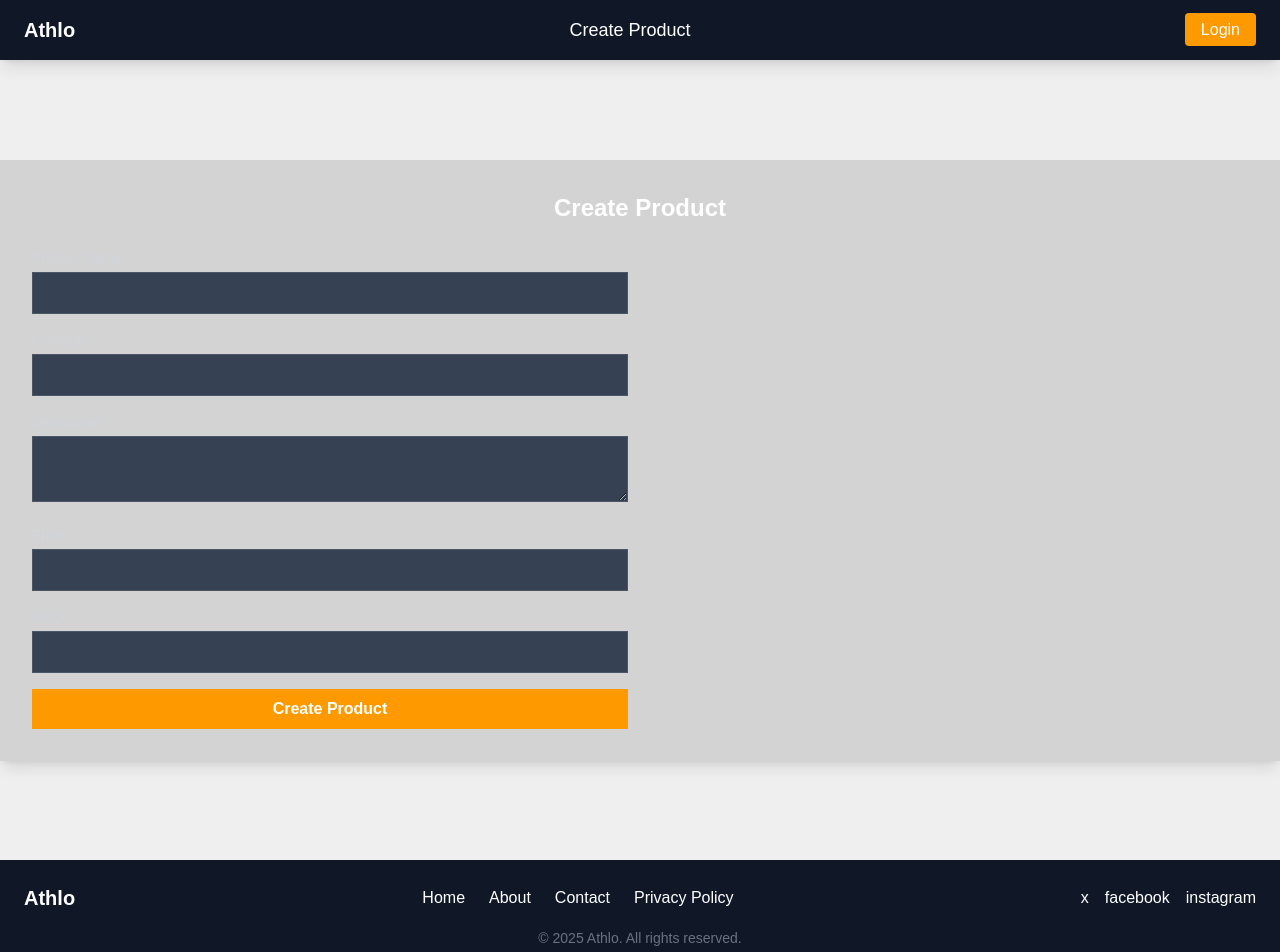
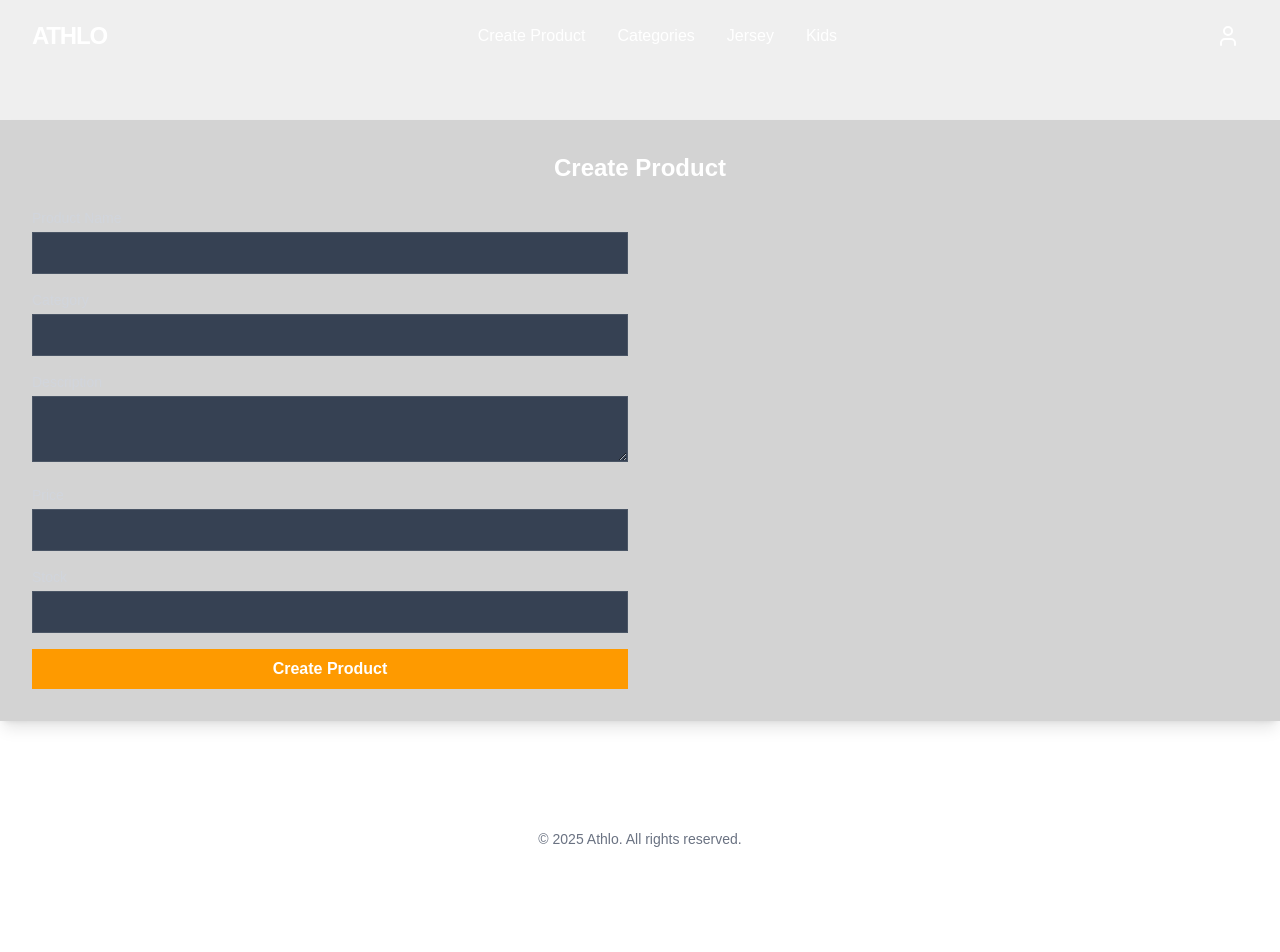
Before and after one commit to ShalvinShaji/athlo_admin, a Next.js app: page /createproduct in a window 1280 px wide. Shown: the top 952 px of the page. After the commit the page ends 873 px from the top, so only its background shows below. Built offline with nearby package versions, Linux system fonts and the light colour scheme; no server answers.

Commit message:
Navbar design completed

```diff
--- a/app/createproduct/page.jsx
+++ b/app/createproduct/page.jsx
@@ -8,7 +8,7 @@ const CreateProduct = () => {
   const [preview, setPreview] = useState(null);
 
   return (
-    <div className="flex items-center justify-center min-h-screen bg-[#1111]">
+    <div className="flex items-center justify-center bg-[#1111] pt-[120px]">
       <div className="w-full p-8 space-y-6 bg-[#2222] shadow-lg">
         <h1 className="text-2xl font-bold text-center text-white">
           Create Product
--- a/app/layout.jsx
+++ b/app/layout.jsx
@@ -24,7 +24,7 @@ export default function RootLayout({ children }) {
       <body
         className={`${geistSans.variable} ${geistMono.variable} antialiased`}
       >
-        <Navbar />
+        <Navbar/>
         {children}
         <Footer />
       </body>
--- a/app/login/page.jsx
+++ b/app/login/page.jsx
@@ -11,9 +11,9 @@ const Login = () => {
   const router = useRouter(); // Get router instance
 
   return (
-    <div className="flex items-center justify-center min-h-screen bg-[#1111]">
+    <div className="flex items-center justify-center bg-[#1111] pt-[120px]">
       <div className="w-full max-w-md p-8 space-y-6 bg-[#2222] shadow-lg">
-        <h1 className="text-2xl font-bold text-center text-white">Login</h1>
+        <h1 className="text-3xl font-bold text-center mb-6">Login to Athlo</h1>
         {error && <p className="text-red-400 text-center">{error}</p>}{" "}
         <Formik
           initialValues={{ email: "", password: "" }}
--- a/components/Footer.jsx
+++ b/components/Footer.jsx
@@ -3,23 +3,26 @@ import Link from "next/link";
 
 const Footer = () => {
   return (
-    <footer className="bg-gray-900 text-white py-6">
+    <footer className=" text-white py-6 mt-10">
       <div className="container mx-auto flex flex-col md:flex-row justify-between items-center px-6">
         <div className="text-xl font-bold">
           <Link href="/">Athlo</Link>
         </div>
 
-        <div className="flex space-x-6 mt-4 md:mt-0">
+        <div className="flex space-x-6 mt-4 md:mt-0 items-center jus">
           <Link href="/" className="hover:text-gray-400">
             Home
           </Link>
-          <Link href="/about" className="hover:text-gray-400">
-            About
+          <Link href="/" className="hover:text-gray-400">
+            Products
           </Link>
-          <Link href="/contact" className="hover:text-gray-400">
+          <Link href="/" className="hover:text-gray-400">
+            Jersey
+          </Link>
+          <Link href="/" className="hover:text-gray-400">
             Contact
           </Link>
-          <Link href="/privacy-policy" className="hover:text-gray-400">
+          <Link href="/" className="hover:text-gray-400">
             Privacy Policy
           </Link>
         </div>
@@ -33,14 +36,7 @@ const Footer = () => {
           >
             x
           </a>
-          <a
-            href="https://facebook.com"
-            target="_blank"
-            rel="noopener noreferrer"
-            className="hover:text-gray-400"
-          >
-            facebook
-          </a>
+
           <a
             href="https://instagram.com"
             target="_blank"
--- a/components/Navbar.jsx
+++ b/components/Navbar.jsx
@@ -1,76 +1,243 @@
 "use client";
-import { useEffect, useState } from "react";
+
+import { useState, useEffect, useRef } from "react";
 import Link from "next/link";
-import { useRouter } from "next/navigation";
+import { Menu, X, User } from "lucide-react";
+import { usePathname, useRouter } from "next/navigation";
 
-const Navbar = () => {
+export default function Navbar() {
+  const [isOpen, setIsOpen] = useState(false);
+  const [isScrolled, setIsScrolled] = useState(false);
   const [isLoggedIn, setIsLoggedIn] = useState(false);
+  const [menuOpen, setMenuOpen] = useState(false);
+  const menuRef = useRef(null);
+  const pathname = usePathname();
   const router = useRouter();
 
   useEffect(() => {
+    const handleScroll = () => {
+      setIsScrolled(window.scrollY > 0);
+    };
+
     const checkLoginStatus = () => {
       const token = localStorage.getItem("adminToken");
       setIsLoggedIn(!!token);
     };
 
     checkLoginStatus();
-
+    window.addEventListener("scroll", handleScroll);
     window.addEventListener("storage", checkLoginStatus);
 
     return () => {
+      window.removeEventListener("scroll", handleScroll);
       window.removeEventListener("storage", checkLoginStatus);
     };
   }, []);
 
-  // Handle Logout
+  // Close menu when clicking outside
+  useEffect(() => {
+    const handleClickOutside = (event) => {
+      if (menuRef.current && !menuRef.current.contains(event.target)) {
+        setMenuOpen(false);
+      }
+    };
+    document.addEventListener("mousedown", handleClickOutside);
+    return () => {
+      document.removeEventListener("mousedown", handleClickOutside);
+    };
+  }, []);
+
   const handleLogout = () => {
     localStorage.removeItem("adminToken");
     setIsLoggedIn(false);
     router.push("/login");
   };
 
-  const handleCreateProductClick = (e) => {
-    if (!isLoggedIn) {
-      e.preventDefault();
-      router.push("/login");
-    }
-  };
+  return (
+    <>
+      {/* Fixed Navbar */}
+      <header
+        className={`fixed top-0 left-0 w-full z-50 transition-all duration-300 ${
+          isScrolled
+            ? "bg-white/90 backdrop-blur-md shadow-sm"
+            : "bg-transparent"
+        }`}
+      >
+        <nav className="max-w-[2000px] mx-auto">
+          <div className="flex items-center justify-between px-4 lg:px-8 py-4">
+            {/* Logo */}
+            <Link
+              href="/"
+              className={`text-xl lg:text-2xl font-bold tracking-tighter ${
+                isScrolled ? "text-black" : "text-white"
+              }`}
+            >
+              ATHLO
+            </Link>
 
-  return (
-    <nav className="flex justify-between items-center px-6 py-4 bg-gray-900 text-white shadow-lg">
-      <div className="text-xl font-bold">
-        <Link href="/">Athlo</Link>
-      </div>
-
-      <div className="text-lg">
+            {/* Desktop Navigation */}
+            <div className="hidden lg:flex items-center space-x-8">
               <Link
                 href="/createproduct"
-          onClick={handleCreateProductClick}
-          className="hover:text-zinc-400"
+                className={`text-base font-medium hover:opacity-70 transition-opacity ${
+                  isScrolled ? "text-black" : "text-white"
+                }`}
               >
                 Create Product
               </Link>
+              <Link
+                href="/"
+                className={`text-base font-medium hover:opacity-70 transition-opacity ${
+                  isScrolled ? "text-black" : "text-white"
+                }`}
+              >
+                Categories
+              </Link>
+              <Link
+                href="/"
+                className={`text-base font-medium hover:opacity-70 transition-opacity ${
+                  isScrolled ? "text-black" : "text-white"
+                }`}
+              >
+                Jersey
+              </Link>
+              <Link
+                href="/"
+                className={`text-base font-medium hover:opacity-70 transition-opacity ${
+                  isScrolled ? "text-black" : "text-white"
+                }`}
+              >
+                Kids
+              </Link>
             </div>
 
-      <div>
+            {/* Desktop Right Icons */}
+            <div className="hidden lg:flex items-center  relative">
+              {/* User Icon */}
+              <button
+                onClick={() => setMenuOpen((prev) => !prev)}
+                className={`relative w-10 h-10 flex items-center justify-center rounded-full hover:bg-gray-200 transition-colors ${
+                  isScrolled ? "text-black" : "text-white"
+                }`}
+              >
+                <User size={24} />
+              </button>
+
+              {/* User Dropdown Menu - Appears Below User Icon */}
+              {menuOpen && (
+                <div
+                  ref={menuRef}
+                  className="absolute right-10 top-full mt-2 w-40 bg-white shadow-md rounded-lg border border-gray-200"
+                >
+                  <ul className="py-2">
+                    {isLoggedIn ? (
+                      <>
+                        <li>
+                          <Link
+                            href="/profile"
+                            className="block px-4 py-2 text-gray-700 hover:bg-gray-100"
+                          >
+                            Profile
+                          </Link>
+                        </li>
+                        <li>
+                          <Link
+                            href="/settings"
+                            className="block px-4 py-2 text-gray-700 hover:bg-gray-100"
+                          >
+                            Settings
+                          </Link>
+                        </li>
+                        <li>
+                          <button
+                            onClick={handleLogout}
+                            className="block w-full text-left px-4 py-2 text-red-500 hover:bg-gray-100"
+                          >
+                            Logout
+                          </button>
+                        </li>
+                      </>
+                    ) : (
+                      <li>
+                        <Link
+                          href="/login"
+                          className="block px-4 py-2 text-gray-700 hover:bg-gray-100"
+                        >
+                          Login
+                        </Link>
+                      </li>
+                    )}
+                  </ul>
+                </div>
+              )}
+            </div>
+
+            {/* Mobile Menu Button */}
+            <button
+              onClick={() => setIsOpen(!isOpen)}
+              className={`lg:hidden p-2 -mr-2 hover:bg-white/10 rounded-lg transition-colors ${
+                isScrolled ? "text-black" : "text-white"
+              }`}
+              aria-label="Toggle mobile menu"
+            >
+              {isOpen ? <X size={24} /> : <Menu size={24} />}
+            </button>
+          </div>
+
+          {/* Mobile Menu */}
+          <div
+            className={`lg:hidden fixed inset-x-0 top-[65px] p-6 bg-white/90 backdrop-blur-md shadow-lg transition-all duration-300 ease-in-out ${
+              isOpen
+                ? "translate-y-0 opacity-100 visible"
+                : "-translate-y-full opacity-0 invisible"
+            }`}
+          >
+            <div className="flex flex-col space-y-6">
+              <Link
+                href="/createproduct"
+                className="text-base font-medium hover:opacity-70 transition-opacity text-black"
+              >
+                Create Product
+              </Link>
+              <Link
+                href="/"
+                className="text-base font-medium hover:opacity-70 transition-opacity text-black"
+              >
+                Categories
+              </Link>
+              <Link
+                href="/"
+                className="text-base font-medium hover:opacity-70 transition-opacity text-black"
+              >
+                Jersey
+              </Link>
+              <Link
+                href="/"
+                className="text-base font-medium hover:opacity-70 transition-opacity text-black"
+              >
+                Kids
+              </Link>
+              <div className="flex items-center space-x-6 pt-6 border-t border-gray-200">
                 {isLoggedIn ? (
                   <button
                     onClick={handleLogout}
-            className="px-4 py-2 bg-red-500 hover:bg-red-600 rounded"
+                    className="px-4 py-2 bg-red-500 hover:bg-red-600 rounded text-white"
                   >
                     Logout
                   </button>
                 ) : (
                   <Link
                     href="/login"
-            className="px-4 py-2 bg-amber-500 hover:bg-amber-600 rounded"
+                    className="px-4 py-2 bg-amber-500 hover:bg-amber-600 rounded text-white"
                   >
                     Login
                   </Link>
                 )}
               </div>
+            </div>
+          </div>
         </nav>
+      </header>
+    </>
   );
-};
-
-export default Navbar;
+}
--- a/components/ProductList.jsx
+++ b/components/ProductList.jsx
@@ -15,7 +15,7 @@ export default function ProductList({ initialProducts }) {
   const productList = products.length > 0 ? products : initialProducts;
 
   return (
-    <div className="p-5">
+    <div className="p-5 pt-[120px]">
       <h1 className="text-3xl font-bold text-center mb-6">Products</h1>
       <div className="grid grid-cols-1 sm:grid-cols-2 md:grid-cols-3 lg:grid-cols-4 gap-6">
         {productList.map((product, index) => (
--- a/package.json
+++ b/package.json
@@ -11,6 +11,7 @@
   "dependencies": {
     "axios": "^1.8.1",
     "formik": "^2.4.6",
+    "lucide-react": "^0.477.0",
     "next": "15.2.0",
     "react": "^19.0.0",
     "react-dom": "^19.0.0",
```
Also changed, not shown: 1 other file (tests, documents, lock files or other folders). Lines whose indentation alone changed are shown as unchanged.
